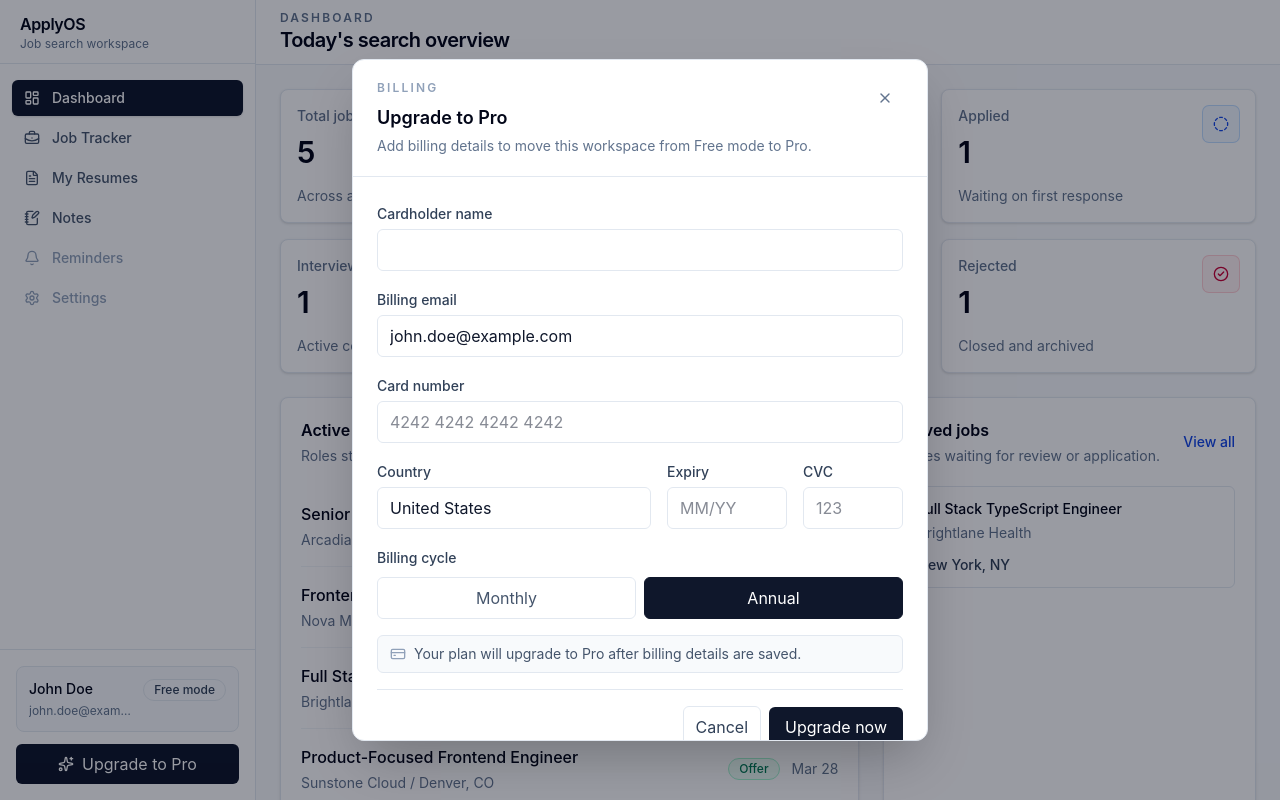
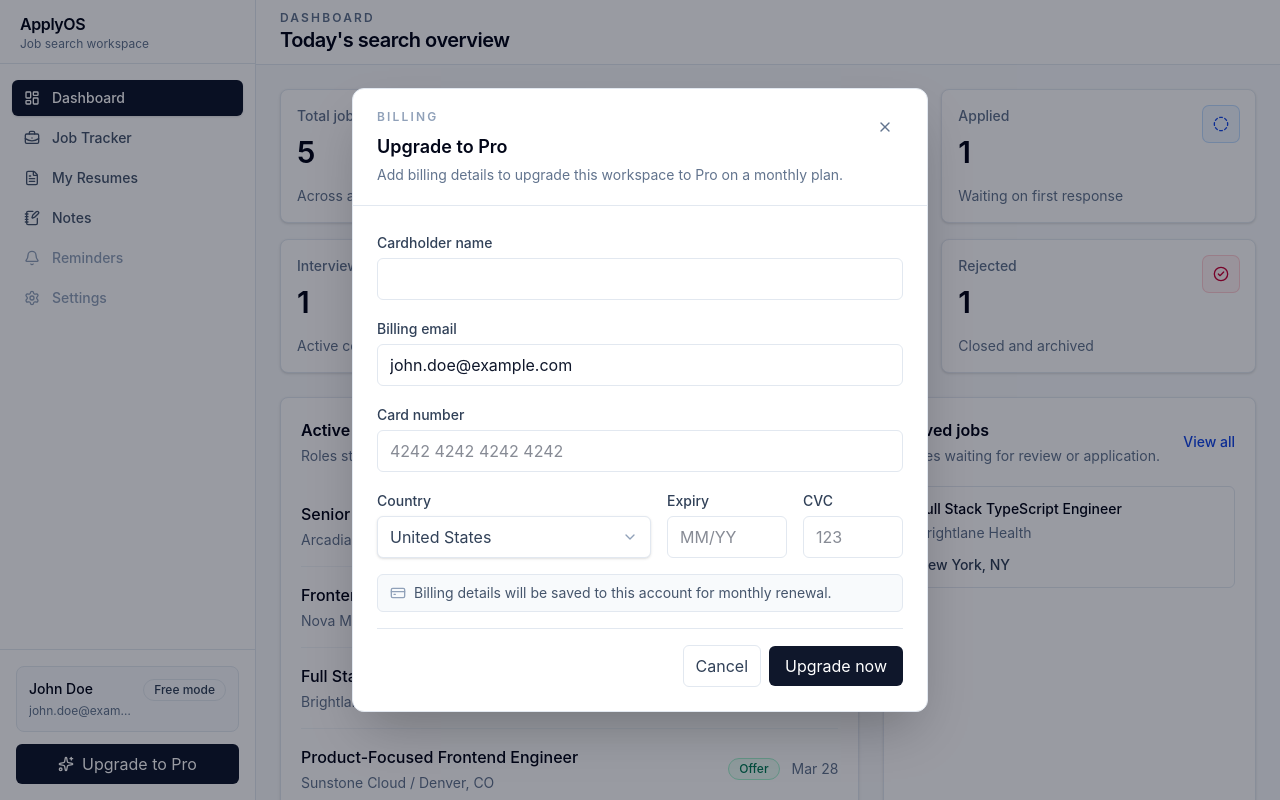
Before and after one commit to Tnath1/applyos-FE, a React (Vite) app: page /dashboard in a window 1280 px wide. Both pictures are taken after a click on the button "Upgrade to Pro". Shown: the top 800 px of the page. Built offline with nearby package versions, Linux system fonts and the light colour scheme.

Commit message:
updated the billing

```diff
--- /dev/null
+++ b/src/components/ui/SearchableSelect.tsx
@@ -0,0 +1,128 @@
+import { Check, ChevronDown, Search } from 'lucide-react'
+import { useEffect, useMemo, useRef, useState } from 'react'
+import { cn } from '../../utils/classNames'
+
+export interface SearchableSelectOption<T extends string> {
+  label: string
+  value: T
+}
+
+interface SearchableSelectProps<T extends string> {
+  label: string
+  value: T
+  options: Array<SearchableSelectOption<T>>
+  onChange: (value: T) => void
+  disabled?: boolean
+  className?: string
+  searchPlaceholder?: string
+}
+
+export function SearchableSelect<T extends string>({
+  className,
+  disabled = false,
+  label,
+  onChange,
+  options,
+  value,
+  searchPlaceholder = 'Search',
+}: SearchableSelectProps<T>) {
+  const [isOpen, setIsOpen] = useState(false)
+  const [query, setQuery] = useState('')
+  const menuRef = useRef<HTMLDivElement>(null)
+  const inputRef = useRef<HTMLInputElement>(null)
+  const selectedOption = options.find((option) => option.value === value)
+
+  const filteredOptions = useMemo(() => {
+    const normalizedQuery = query.trim().toLowerCase()
+
+    if (!normalizedQuery) {
+      return options
+    }
+
+    return options.filter((option) => option.label.toLowerCase().includes(normalizedQuery))
+  }, [options, query])
+
+  useEffect(() => {
+    function handlePointerDown(event: MouseEvent) {
+      if (menuRef.current && !menuRef.current.contains(event.target as Node)) {
+        setIsOpen(false)
+      }
+    }
+
+    document.addEventListener('mousedown', handlePointerDown)
+    return () => document.removeEventListener('mousedown', handlePointerDown)
+  }, [])
+
+  useEffect(() => {
+    if (!isOpen) {
+      setQuery('')
+      return
+    }
+
+    window.setTimeout(() => {
+      inputRef.current?.focus()
+    }, 0)
+  }, [isOpen])
+
+  function handleSelect(nextValue: T) {
+    onChange(nextValue)
+    setIsOpen(false)
+  }
+
+  return (
+    <div className={cn('relative', className)} ref={menuRef}>
+      <button
+        aria-expanded={isOpen}
+        aria-haspopup="menu"
+        aria-label={label}
+        className={cn(
+          'inline-flex w-full items-center justify-between gap-3 rounded-md border border-slate-200 bg-white px-3 py-2 text-sm font-medium text-slate-700 shadow-sm transition hover:bg-slate-50 focus:border-slate-400 focus:outline-none focus:ring-4 focus:ring-slate-200/60',
+          disabled && 'cursor-not-allowed bg-slate-50 text-slate-400 hover:bg-slate-50',
+        )}
+        disabled={disabled}
+        onClick={() => setIsOpen((currentValue) => !currentValue)}
+        type="button"
+      >
+        <span className="truncate">{selectedOption?.label ?? 'Select'}</span>
+        <ChevronDown className="size-4 shrink-0 text-slate-400" aria-hidden="true" />
+      </button>
+
+      {isOpen ? (
+        <div className="absolute left-0 z-40 mt-2 w-full min-w-56 rounded-md border border-slate-200 bg-white p-2 shadow-lg" role="menu">
+          <div className="relative">
+            <Search className="pointer-events-none absolute left-3 top-1/2 size-4 -translate-y-1/2 text-slate-400" aria-hidden="true" />
+            <input
+              className="w-full rounded-md border border-slate-200 bg-slate-50 py-2 pl-9 pr-3 text-sm outline-none focus:border-slate-400 focus:ring-4 focus:ring-slate-200/60"
+              onChange={(event) => setQuery(event.target.value)}
+              placeholder={searchPlaceholder}
+              ref={inputRef}
+              value={query}
+            />
+          </div>
+
+          <div className="mt-2 max-h-56 overflow-y-auto">
+            {filteredOptions.length > 0 ? (
+              filteredOptions.map((option) => (
+                <button
+                  className={cn(
+                    'flex w-full items-center justify-between gap-3 rounded px-3 py-2 text-left text-sm transition',
+                    value === option.value ? 'bg-slate-100 font-medium text-slate-950' : 'text-slate-600 hover:bg-slate-50',
+                  )}
+                  key={option.value}
+                  onClick={() => handleSelect(option.value)}
+                  role="menuitem"
+                  type="button"
+                >
+                  <span className="truncate">{option.label}</span>
+                  {value === option.value ? <Check className="size-4 shrink-0 text-slate-500" aria-hidden="true" /> : null}
+                </button>
+              ))
+            ) : (
+              <p className="px-3 py-2 text-sm text-slate-500">No countries found.</p>
+            )}
+          </div>
+        </div>
+      ) : null}
+    </div>
+  )
+}
--- a/src/layouts/AppShell.tsx
+++ b/src/layouts/AppShell.tsx
@@ -16,6 +16,7 @@ import type { LucideIcon } from 'lucide-react'
 import { useEffect, useMemo, useState } from 'react'
 import { NavLink, Outlet } from 'react-router-dom'
 import { Badge } from '../components/ui/Badge'
+import { SearchableSelect } from '../components/ui/SearchableSelect'
 import { useBodyScrollLock } from '../hooks/useBodyScrollLock'
 import { useWorkspace } from '../features/workspace/WorkspaceProvider'
 import { cn } from '../utils/classNames'
@@ -35,6 +36,26 @@ const navItems: NavItem[] = [
   { label: 'Reminders', to: '/reminders', icon: Bell, disabled: true },
   { label: 'Settings', to: '/settings', icon: Settings, disabled: true },
 ]
+
+const countryOptions = [
+  'Australia',
+  'Canada',
+  'France',
+  'Germany',
+  'Ghana',
+  'India',
+  'Ireland',
+  'Kenya',
+  'Netherlands',
+  'Nigeria',
+  'South Africa',
+  'United Arab Emirates',
+  'United Kingdom',
+  'United States',
+].map((country) => ({
+  label: country,
+  value: country,
+}))
 
 function NavigationList({ mobile = false }: { mobile?: boolean }) {
   return (
@@ -88,7 +109,6 @@ export function AppShell() {
     cardNumber: '',
     expiry: '',
     cvc: '',
-    billingCycle: 'annual' as 'monthly' | 'annual',
     country: 'United States',
   })
   const fullName = useMemo(() => `${profile.firstName} ${profile.lastName}`.trim(), [profile.firstName, profile.lastName])
@@ -132,11 +152,17 @@ export function AppShell() {
 
     updateSubscription({
       plan: 'Pro',
-      billingCycle: billingForm.billingCycle,
+      billingCycle: 'monthly',
       status: 'active',
       renewalDate: subscription.renewalDate,
       seats: 1,
       features: ['Unlimited jobs', 'Resume library', 'Notes workspace', 'Priority support'],
+      billingDetails: {
+        cardholderName: billingForm.cardholderName,
+        billingEmail: billingForm.billingEmail,
+        country: billingForm.country,
+        cardLast4: billingForm.cardNumber.slice(-4),
+      },
     })
     setIsBillingOpen(false)
   }
@@ -232,9 +258,9 @@ export function AppShell() {
                   <div className="flex items-center justify-between gap-3">
                     <div>
                       <p className="text-sm font-semibold text-slate-950">Current plan</p>
-                      <p className="mt-1 text-sm text-slate-500">
-                        {subscription.plan === 'Free' ? 'Free mode' : `Pro on ${subscription.billingCycle}`}
-                      </p>
+                  <p className="mt-1 text-sm text-slate-500">
+                    {subscription.plan === 'Free' ? 'Free mode' : 'Pro on monthly billing'}
+                  </p>
                     </div>
                     <Badge tone={subscription.plan === 'Pro' ? 'blue' : 'neutral'}>
                       {subscription.plan === 'Pro' ? 'Pro' : 'Free mode'}
@@ -252,6 +278,11 @@ export function AppShell() {
                       <Sparkles className="size-4" aria-hidden="true" />
                       Upgrade to Pro
                     </button>
+                  ) : null}
+                  {subscription.plan === 'Pro' && subscription.billingDetails ? (
+                    <div className="mt-4 rounded-md border border-slate-200 bg-white px-3 py-2 text-sm text-slate-600">
+                      Billing saved for {subscription.billingDetails.billingEmail} with card ending in {subscription.billingDetails.cardLast4}.
+                    </div>
                   ) : null}
                 </section>
 
@@ -328,7 +359,7 @@ export function AppShell() {
                 <div>
                   <p className="text-xs font-semibold uppercase tracking-[0.18em] text-slate-400">Billing</p>
                   <h2 className="mt-2 text-lg font-semibold text-slate-950">Upgrade to Pro</h2>
-                  <p className="mt-1 text-sm text-slate-500">Add billing details to move this workspace from Free mode to Pro.</p>
+                  <p className="mt-1 text-sm text-slate-500">Add billing details to upgrade this workspace to Pro on a monthly plan.</p>
                 </div>
                 <button
                   aria-label="Close billing modal"
@@ -377,10 +408,12 @@ export function AppShell() {
                 <div className="grid gap-4 sm:grid-cols-[minmax(0,1fr)_120px_100px]">
                   <label className="block">
                     <span className="text-sm font-medium text-slate-700">Country</span>
-                    <input
-                      className="mt-1 w-full rounded-md border border-slate-200 px-3 py-2 text-sm outline-none focus:border-slate-400 focus:ring-4 focus:ring-slate-200/60"
-                      onChange={(event) => setBillingForm((current) => ({ ...current, country: event.target.value }))}
-                      required
+                    <SearchableSelect
+                      className="mt-1"
+                      label="Country"
+                      onChange={(value) => setBillingForm((current) => ({ ...current, country: value }))}
+                      options={countryOptions}
+                      searchPlaceholder="Search country"
                       value={billingForm.country}
                     />
                   </label>
@@ -407,31 +440,10 @@ export function AppShell() {
                   </label>
                 </div>
 
-                <div>
-                  <span className="text-sm font-medium text-slate-700">Billing cycle</span>
-                  <div className="mt-2 grid grid-cols-2 gap-2">
-                    {(['monthly', 'annual'] as const).map((cycle) => (
-                      <button
-                        className={cn(
-                          'rounded-md border px-3 py-2 text-sm font-medium transition',
-                          billingForm.billingCycle === cycle
-                            ? 'border-slate-900 bg-slate-900 text-white'
-                            : 'border-slate-200 text-slate-600 hover:bg-slate-50',
-                        )}
-                        key={cycle}
-                        onClick={() => setBillingForm((current) => ({ ...current, billingCycle: cycle }))}
-                        type="button"
-                      >
-                        {cycle === 'monthly' ? 'Monthly' : 'Annual'}
-                      </button>
-                    ))}
-                  </div>
-                </div>
-
                 <div className="rounded-md border border-slate-200 bg-slate-50 px-3 py-2 text-sm text-slate-600">
                   <div className="flex items-center gap-2">
                     <CreditCard className="size-4 text-slate-400" aria-hidden="true" />
-                    Your plan will upgrade to Pro after billing details are saved.
+                    Billing details will be saved to this account for monthly renewal.
                   </div>
                 </div>
 
--- a/src/mock/settings.ts
+++ b/src/mock/settings.ts
@@ -53,6 +53,7 @@ export const settings: WorkspaceSettings = {
     renewalDate: '2026-05-14',
     seats: 1,
     features: ['Job tracking', 'Resume library', 'Notes workspace'],
+    billingDetails: undefined,
   },
   integrations: [
     {
--- a/src/types/index.ts
+++ b/src/types/index.ts
@@ -55,11 +55,17 @@ export interface SecuritySettings {
 
 export interface SubscriptionSettings {
   plan: 'Free' | 'Pro'
-  billingCycle: 'monthly' | 'annual'
+  billingCycle: 'monthly'
   status: 'trialing' | 'active'
   renewalDate: string
   seats: number
   features: string[]
+  billingDetails?: {
+    cardholderName: string
+    billingEmail: string
+    country: string
+    cardLast4: string
+  }
 }
 
 export interface IntegrationStatus {
```
